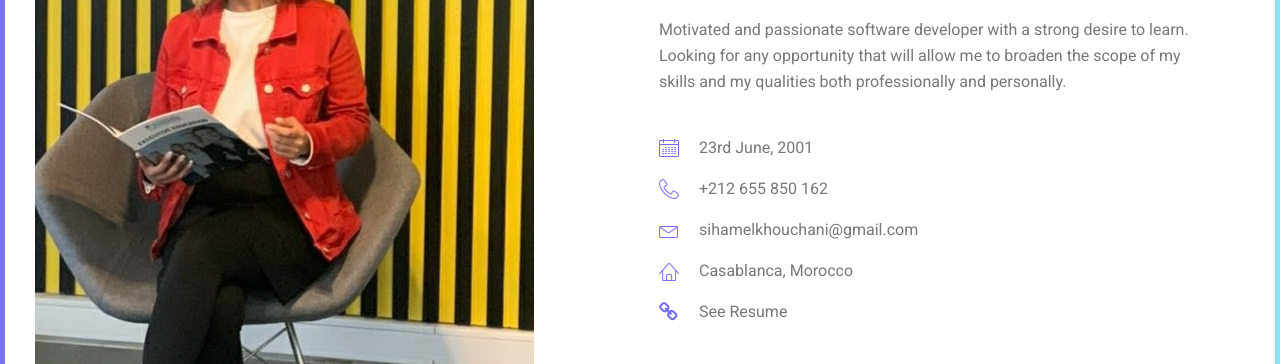
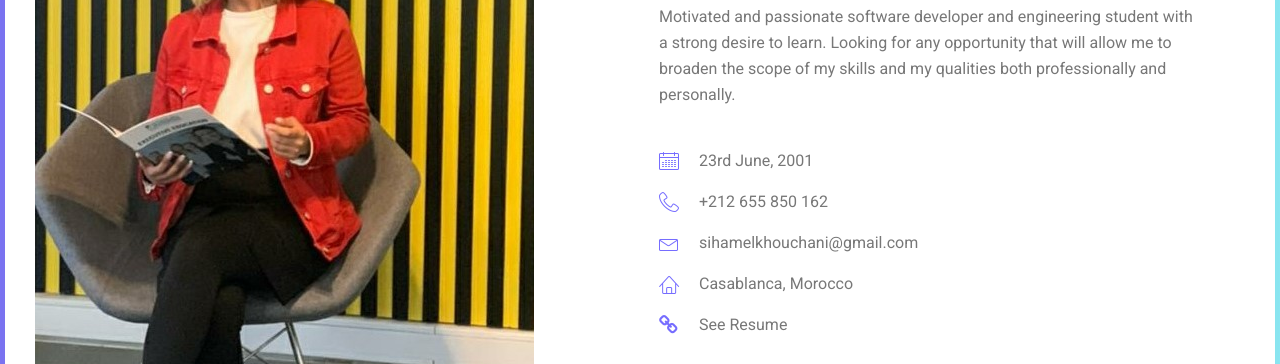
Before and after one commit to elkhouchani/elkhouchani.github.io, a plain HTML site: page index.html in a window 1280 px wide. Shown: the part 450-814 px from the top of the page. Drawn offline with Linux system fonts and the light colour scheme.

Commit message:
Update index.html

```diff
--- a/index.html
+++ b/index.html
@@ -34,7 +34,7 @@
 								<div class="personal_text">
 									<h3>El khouchani siham</h3>
 									<h4>Informatics and Network Engineering Student</h4>
-									<p>Motivated and passionate software developer with a strong desire to learn. Looking for any opportunity that will allow me to broaden the scope of my skills and my qualities both professionally and personally.</p>
+									<p>Motivated and passionate software developer and engineering student with a strong desire to learn. Looking for any opportunity that will allow me to broaden the scope of my skills and my qualities both professionally and personally.</p>
 									<ul class="list basic_info">
 										<li><a href="#"><i class="lnr lnr-calendar-full"></i> 23rd June, 2001</a></li>
 										<li><a href="#"><i class="lnr lnr-phone-handset"></i> +212 655 850 162</a></li>
```
